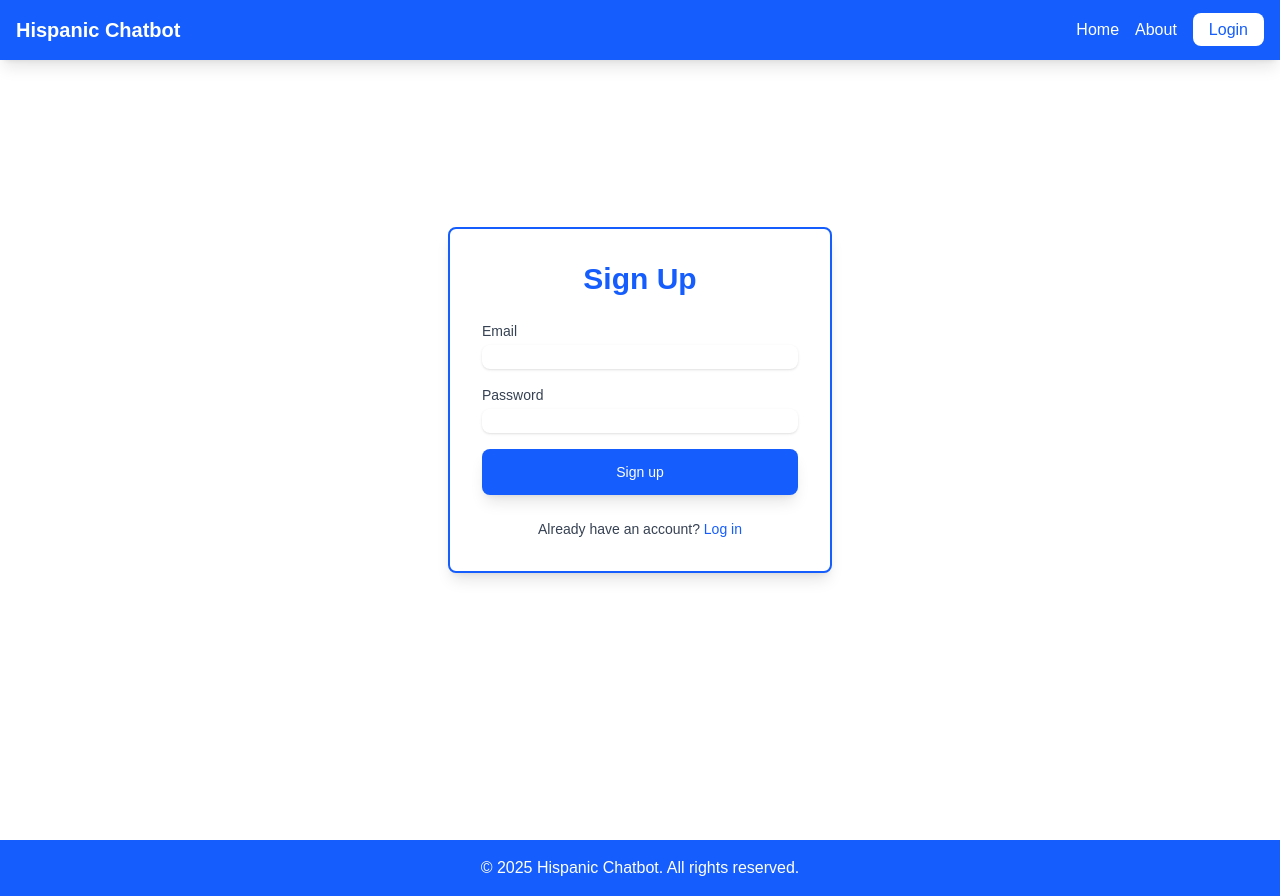
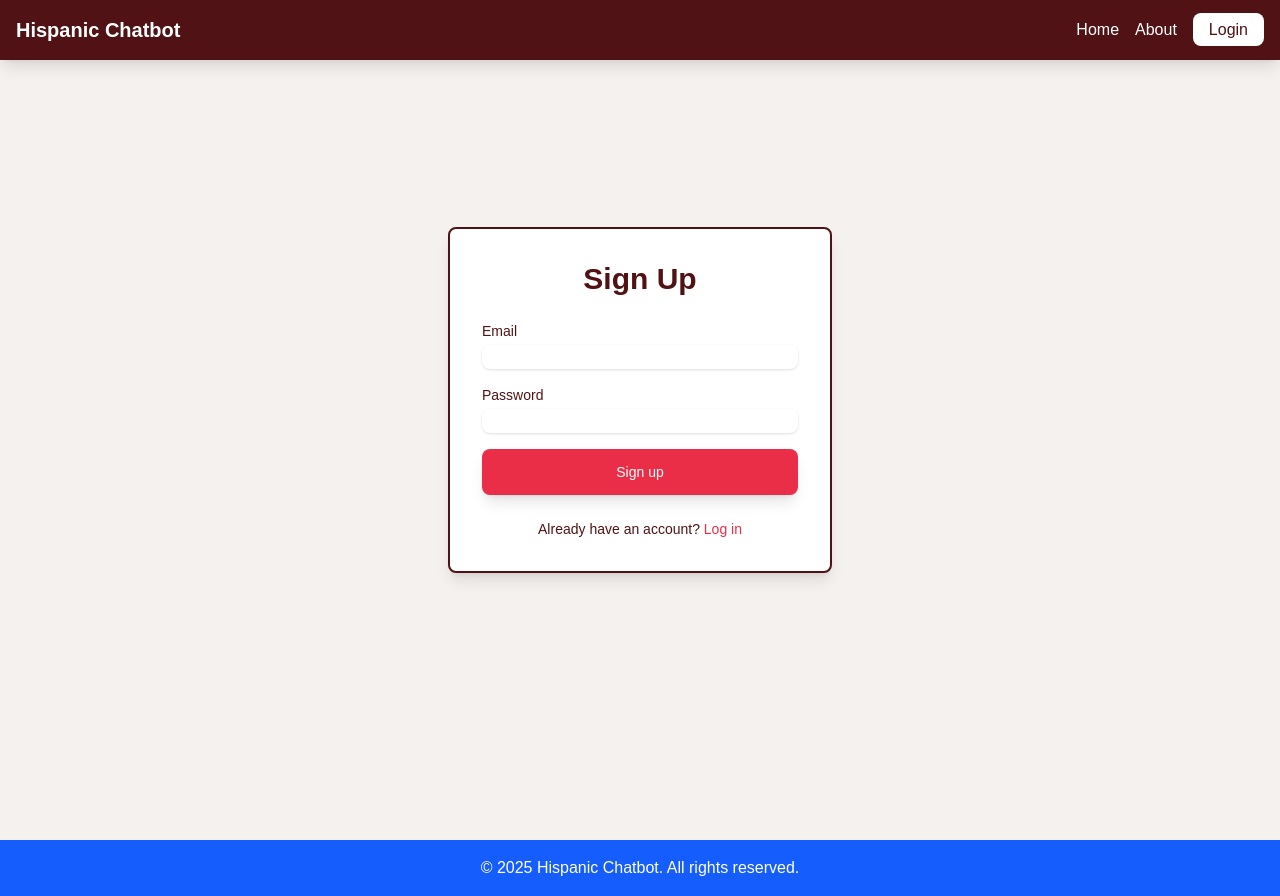
Before and after one commit to dipeshpandit12/HispanicChatbot, a Next.js app: page /auth/signup in a window 1280 px wide. Built offline with nearby package versions, Linux system fonts and the light colour scheme; no server answers.

Commit message:
fix: aligned colors in nav bar and sign up to brand

```diff
--- a/Components/Navbar.tsx
+++ b/Components/Navbar.tsx
@@ -35,7 +35,7 @@ const Navbar = () => {
   }, [pathname]);
 
   return (
-    <nav className="bg-blue-600 text-white p-4 shadow-lg fixed top-0 w-full z-50">
+    <nav className="bg-[#501214] text-white p-4 shadow-lg fixed top-0 w-full z-50 font-[Halis Grotesque]">
       <div className="container mx-auto flex justify-between items-center">
         <h1 className="text-xl font-bold">Hispanic Chatbot</h1>
         <div className="space-x-4">
@@ -44,7 +44,7 @@ const Navbar = () => {
           {isAuthenticated ? (
             <Logout />
           ) : (
-            <Link href="/auth/login" className="bg-white text-blue-600 px-4 py-2 rounded-lg">
+            <Link href="/auth/login" className="bg-white text-[#501214] px-4 py-2 rounded-lg">
               Login
             </Link>
           )}
--- a/app/auth/signup/page.tsx
+++ b/app/auth/signup/page.tsx
@@ -25,7 +25,7 @@ const Signup = () => {
             if (response.ok) {
                 router.push('/auth/login');
             } else {
-               console.error('Signup failed');
+                console.error('Signup failed');
             }
         } catch (error) {
             console.error('Error:', error);
@@ -34,11 +34,11 @@ const Signup = () => {
     };
 
     return (
-        <div className="bg-white p-8 rounded-lg shadow-lg w-96 border-2 border-blue-600">
-            <h1 className="text-3xl font-bold text-blue-600 mb-6 text-center">Sign Up</h1>
+        <div className="bg-white p-8 rounded-lg shadow-lg w-96 border-2 border-[#501214]">
+            <h1 className="text-3xl font-bold text-[#501214] mb-6 text-center">Sign Up</h1>
             <form className="space-y-4" onSubmit={handleSubmit}>
                 <div>
-                    <label htmlFor="email" className="block text-sm font-medium text-gray-700">
+                    <label htmlFor="email" className="block text-sm font-medium text-[#501214]">
                         Email
                     </label>
                     <input
@@ -48,11 +48,11 @@ const Signup = () => {
                         value={email}
                         onChange={(e) => setEmail(e.target.value)}
                         required
-                        className="mt-1 block w-full rounded-lg border-gray-300 shadow-sm focus:border-blue-600 focus:ring-blue-600"
+                        className="mt-1 block w-full rounded-lg border-[#AC9155] shadow-sm focus:border-[#AC9155] focus:ring-[#AC9155]"
                     />
                 </div>
                 <div>
-                    <label htmlFor="password" className="block text-sm font-medium text-gray-700">
+                    <label htmlFor="password" className="block text-sm font-medium text-[#501214]">
                         Password
                     </label>
                     <input
@@ -62,24 +62,24 @@ const Signup = () => {
                         value={password}
                         onChange={(e) => setPassword(e.target.value)}
                         required
-                        className="mt-1 block w-full rounded-lg border-gray-300 shadow-sm focus:border-blue-600 focus:ring-blue-600"
+                        className="mt-1 block w-full rounded-lg border-[#AC9155] shadow-sm focus:border-[#AC9155] focus:ring-[#AC9155]"
                     />
                 </div>
                 <button
                     type="submit"
-                    className="w-full flex justify-center py-3 px-6 border border-transparent rounded-lg shadow-lg text-sm font-medium text-white bg-blue-600 hover:bg-blue-700 focus:outline-none focus:ring-2 focus:ring-offset-2 focus:ring-blue-500"
+                    className="w-full flex justify-center py-3 px-6 border border-transparent rounded-lg shadow-lg text-sm font-medium text-white bg-[#EB2E47] hover:bg-[#EBBA45] focus:outline-none focus:ring-2 focus:ring-offset-2 focus:ring-[#266725]"
                 >
                     Sign up
                 </button>
             </form>
-            <div className="mt-6 text-sm text-center text-gray-700">
+            <div className="mt-6 text-sm text-center text-[#501214]">
                 Already have an account?{' '}
-                <Link href="/auth/login" className="text-blue-600 hover:text-blue-700 hover:underline font-medium">
+                <Link href="/auth/login" className="text-[#EB2E47] hover:text-[#419E69] hover:underline font-medium">
                     Log in
                 </Link>
             </div>
         </div>
-)
+    )
 }
 
 export default Signup
--- a/app/globals.css
+++ b/app/globals.css
@@ -6,7 +6,7 @@
 }
 
 :root {
-  --background: #ffffff;
+  --background: #F5F1EE ;
   --foreground: #171717;
 }
 
```
